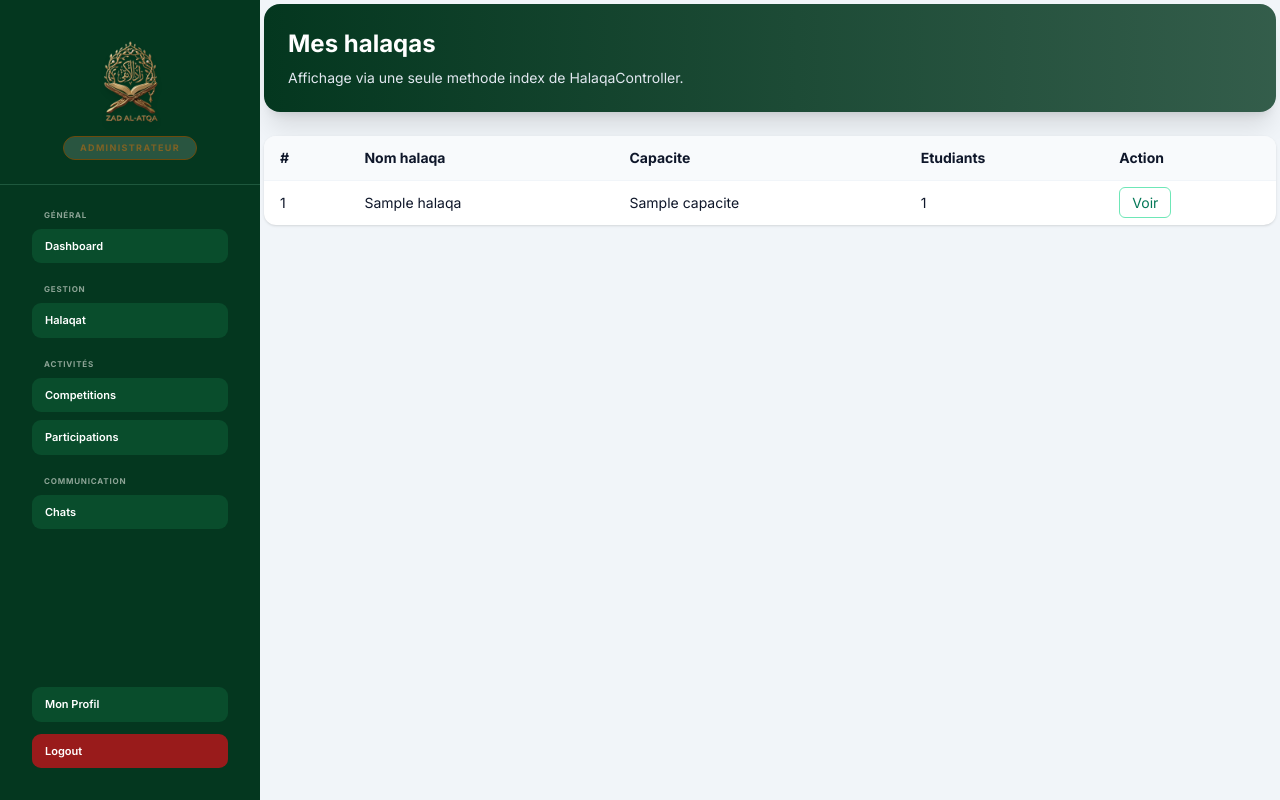
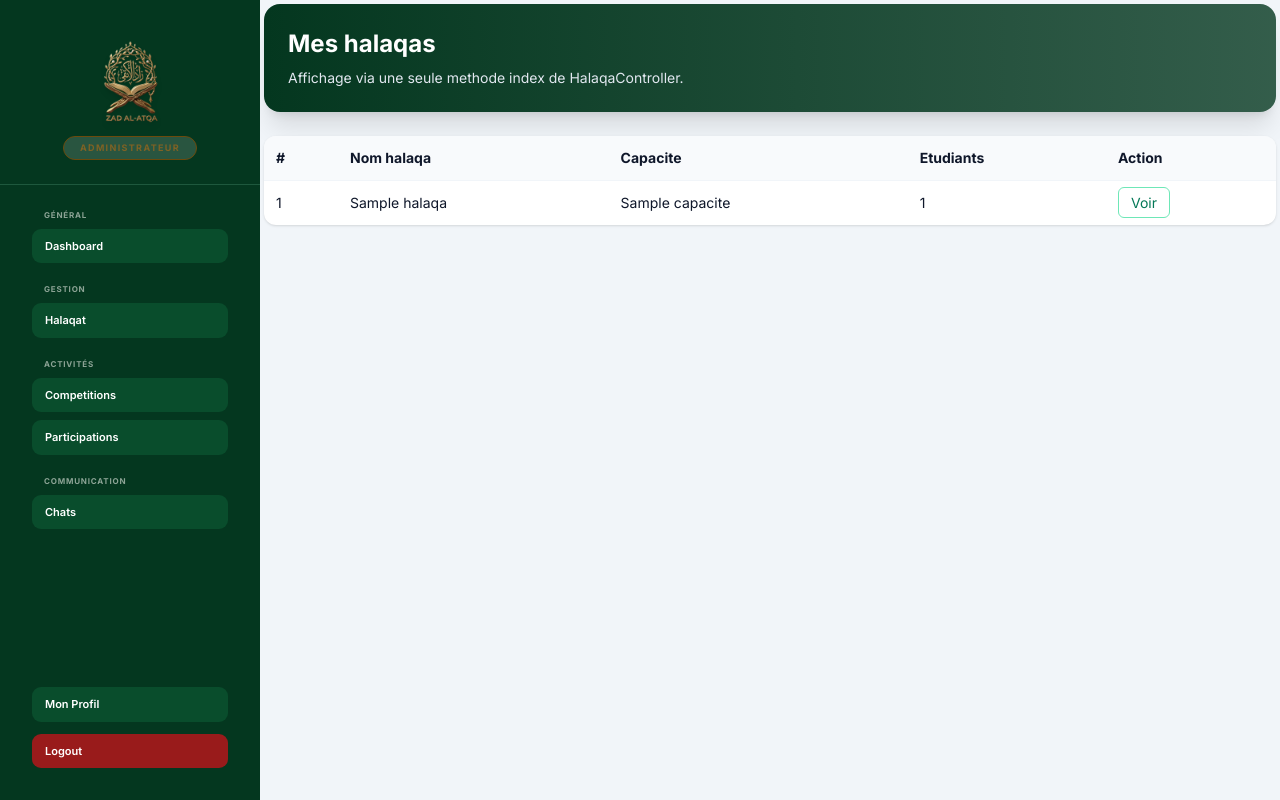
Before and after one commit to ELMehdi877/ZAD-AL-ATQA-sans-DOCKER, a Laravel app: template resources/views/cheikh/halaqas/index.blade.php in a window 1280 px wide. Run offline with Laravel 12, Linux system fonts and the light colour scheme; the template is opened without the code that fills it: most values are stand-ins (such as "Sample title", 1, 10 or a date in 2020); parts of the project's set-up code (start-up, migrations or seed data) failed here and were passed over; some libraries are stand-ins or nearby versions.

Commit message:
fix: adjust table padding for consistent styling in halaqas index

```diff
--- a/resources/views/admin/halaqas/index.blade.php
+++ b/resources/views/admin/halaqas/index.blade.php
@@ -12,7 +12,7 @@
         <a href="{{ route('halaqas.create') }}" class="rounded-lg bg-white/20 px-4 py-2 text-sm font-medium text-white hover:bg-white/30 backdrop-blur-sm transition">Nouvelle halaqa</a>
     </header>
 
-    <section class="overflow-hidden rounded-xl bg-white shadow">
+    <section class="overflow-x-auto rounded-xl bg-white shadow">
         <table class="min-w-full border-collapse text-sm">
             <thead>
                 <tr class="border-b bg-slate-50 text-left">
--- a/resources/views/cheikh/halaqas/index.blade.php
+++ b/resources/views/cheikh/halaqas/index.blade.php
@@ -8,25 +8,25 @@
         <p class="mt-2 text-sm text-slate-200">Affichage via une seule methode index de HalaqaController.</p>
     </header>
 
-    <section class="overflow-hidden rounded-xl bg-white shadow">
+    <section class="overflow-x-auto rounded-xl bg-white shadow">
         <table class="min-w-full text-sm">
             <thead class="bg-slate-50 text-left">
                 <tr>
-                    <th class="px-4 py-3">#</th>
-                    <th class="px-4 py-3">Nom halaqa</th>
-                    <th class="px-4 py-3">Capacite</th>
-                    <th class="px-4 py-3">Etudiants</th>
-                    <th class="px-4 py-3">Action</th>
+                    <th class="px-3 py-3">#</th>
+                    <th class="px-3 py-3">Nom halaqa</th>
+                    <th class="px-3 py-3">Capacite</th>
+                    <th class="px-3 py-3">Etudiants</th>
+                    <th class="px-3 py-3">Action</th>
                 </tr>
             </thead>
             <tbody>
                 @forelse ($halaqas as $halaqa)
                     <tr class="border-t border-slate-100">
-                        <td class="px-4 py-3">{{ $halaqa->id }}</td>
-                        <td class="px-4 py-3">{{ $halaqa->nom_halaqa }}</td>
-                        <td class="px-4 py-3">{{ $halaqa->capacite }}</td>
-                        <td class="px-4 py-3">{{ $halaqa->students->count() }}</td>
-                        <td class="px-4 py-3">
+                        <td class="px-3 py-3">{{ $halaqa->id }}</td>
+                        <td class="px-3 py-3">{{ $halaqa->nom_halaqa }}</td>
+                        <td class="px-3 py-3">{{ $halaqa->capacite }}</td>
+                        <td class="px-3 py-3">{{ $halaqa->students->count() }}</td>
+                        <td class="px-3 py-3">
                             <a href="{{ route('cheikh.halaqas.show', $halaqa->id) }}" class="rounded-md border border-emerald-300 px-3 py-1.5 text-emerald-700 hover:bg-emerald-50">
                                 Voir
                             </a>
@@ -34,7 +34,7 @@
                     </tr>
                 @empty
                     <tr>
-                        <td colspan="5" class="px-4 py-6 text-center text-slate-500">Aucune halaqa disponible.</td>
+                        <td colspan="5" class="px-3 py-6 text-center text-slate-500">Aucune halaqa disponible.</td>
                     </tr>
                 @endforelse
             </tbody>
```
